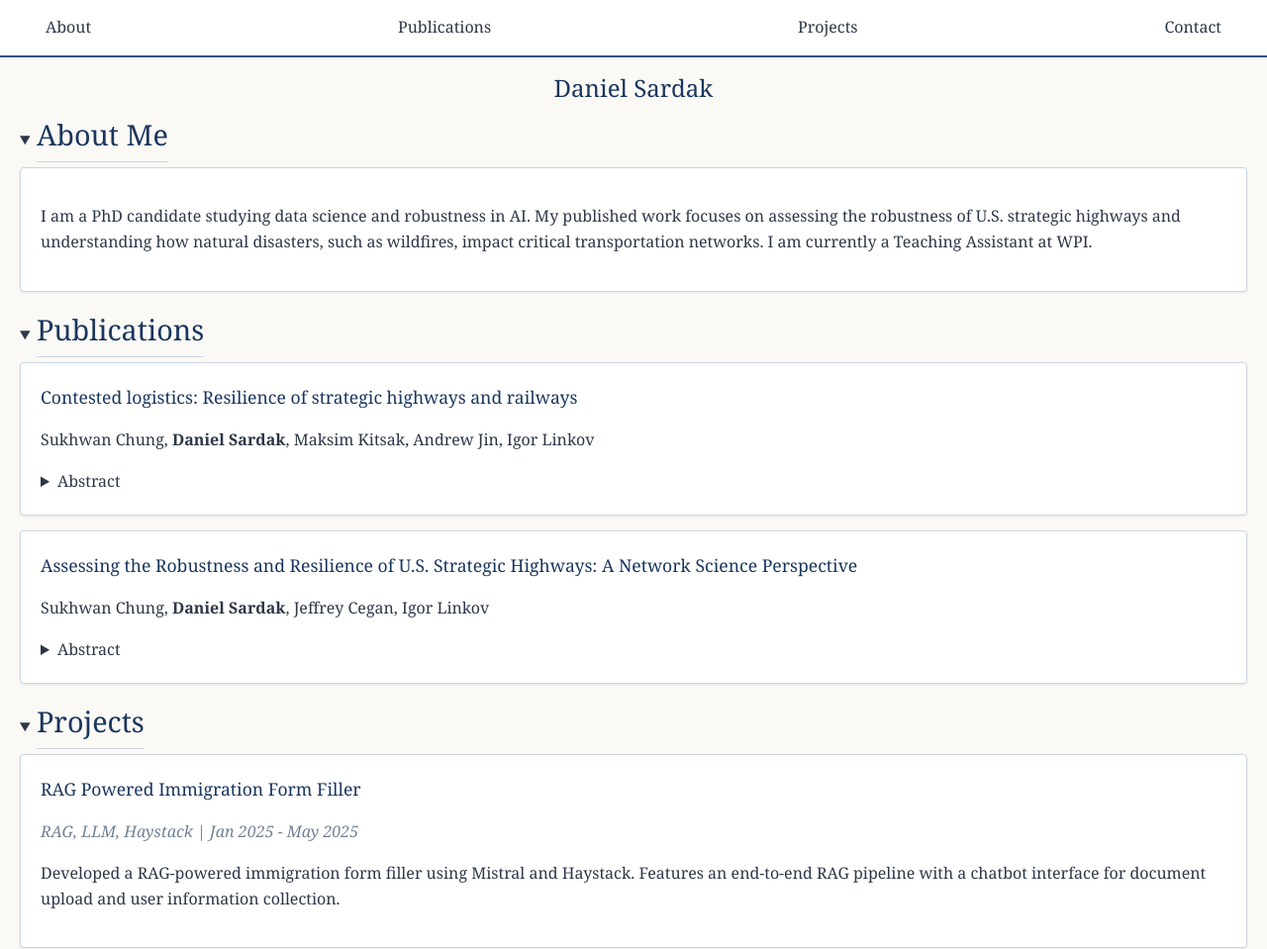
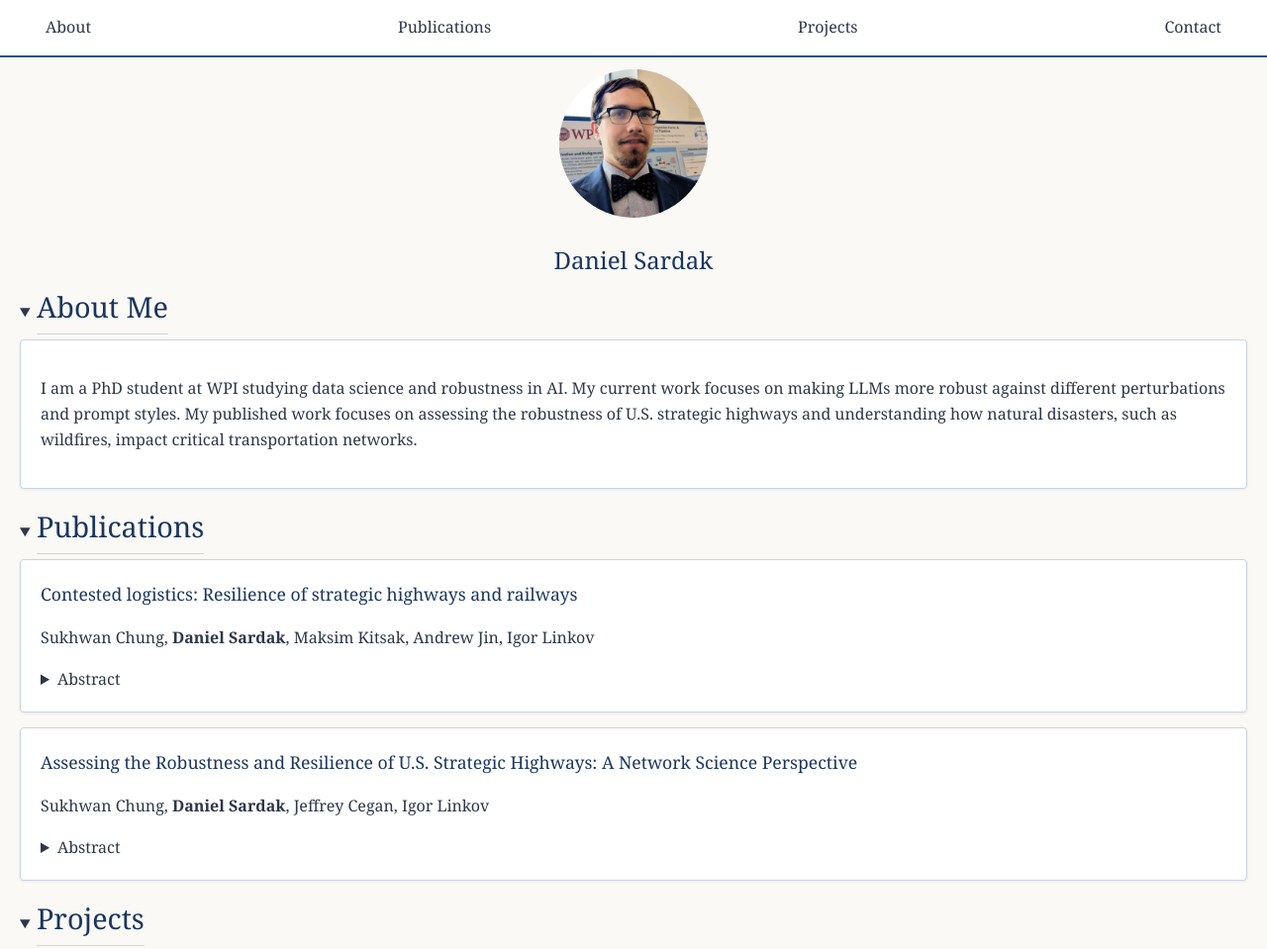
Before and after one commit to dansardak/dansardak.github.io, a plain HTML site: page index.html in a window 1280 px wide. Shown: the top 959 px of the page at 99% size. Drawn offline with Linux system fonts and the light colour scheme.

Commit message:
Add picture

```diff
--- a/index.html
+++ b/index.html
@@ -98,6 +98,7 @@
         margin-bottom: 15px;
         background: var(--bg-card);
         box-shadow: 0 1px 3px rgba(0, 0, 0, 0.08);
+        cursor: default;
       }
 
       .item a {
@@ -165,14 +166,16 @@
 
 
     <center>
+      <img src="portrait.jpg" style="border-radius: 50%; width: 150px; height: 150px; object-fit: cover;" />
       <h3>Daniel Sardak</h3>
+
       <!-- <h3><img src="https://github.githubassets.com/images/modules/logos_page/GitHub-Mark.png" style="width: 24px; height: 24px; vertical-align: middle; filter: invert(1);" /><a href="https://github.com/dansardak" style="text-decoration: none;">dansardak</a></h3> -->
     </center>
 
     <details open>
       <summary><h1 style="display: inline;" id="about-me">About Me</h1></summary>
       <div class="item">
-      <p> I am a PhD candidate studying data science and robustness in AI. My published work focuses on assessing the robustness of U.S. strategic highways and understanding how natural disasters, such as wildfires, impact critical transportation networks. I am currently a Teaching Assistant at WPI.
+      <p> I am a PhD student at WPI studying data science and robustness in AI. My current work focuses on making LLMs more robust against different perturbations and prompt styles. My published work focuses on assessing the robustness of U.S. strategic highways and understanding how natural disasters, such as wildfires, impact critical transportation networks.
       </p>
       </div>
     </details>
```
Also changed, not shown: portrait.jpg (added).
